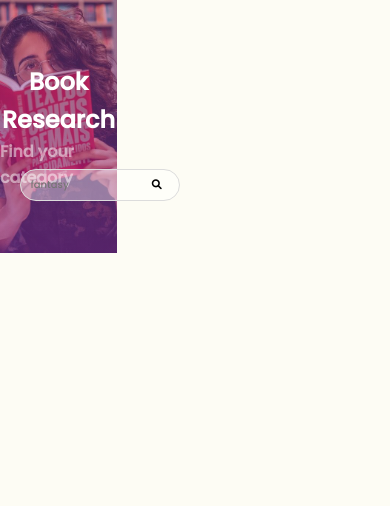
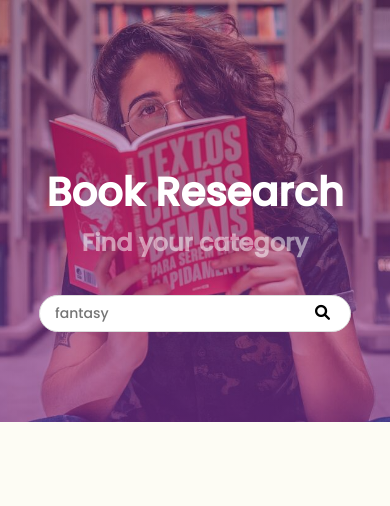
Before and after one commit to MiraiTsukiGames/S2I-JS-Advanced, a website built with webpack: page src/index.html in a window 390 px wide. Built offline with nearby package versions, Linux system fonts and the light colour scheme.

Commit message:
css update

```diff
--- a/package.json
+++ b/package.json
@@ -21,7 +21,6 @@
     "clean-webpack-plugin": "^4.0.0",
     "css-loader": "^6.8.1",
     "dotenv-webpack": "^8.0.1",
-    "file-loader": "^6.2.0",
     "html-loader": "^4.2.0",
     "html-webpack-plugin": "^5.5.3",
     "style-loader": "^3.3.3",
--- a/src/css/stylesMobile.css
+++ b/src/css/stylesMobile.css
@@ -1,146 +1,146 @@
-@import url('https://fonts.googleapis.com/css2?family=Poppins:wght@500&display=swap');
+ @import url('https://fonts.googleapis.com/css2?family=Poppins:wght@500&display=swap');
 
-*{
-  box-sizing: border-box;
-  padding: 0;
-  margin: 0;
-  line-height: 1.6;
-  font-family: 'Poppins', sans-serif;
-}
 
-#bar:hover {
-    box-shadow: 1px 1px 8px 1px #dcdcdc;
+@media only screen and (max-width: 912px) {
+
+  * {
+    box-sizing: border-box;
+    padding: 0;
+    margin: 0;
+    line-height: 1.6;
+    font-family: 'Poppins', sans-serif;
   }
 
-  #bar:focus-within {
-    box-shadow: 1px 1px 8px 1px #dcdcdc;
-    outline:none;
+  body {
+    font-size: 14px;
+    overflow-x: hidden;
   }
 
- .description {
-   text-align: center;
-   line-height: 1.8;
-}
 
-html {
-  scroll-behavior: smooth;
-}
+  h1 {
+    font-size: 5rem;
+  }
 
-@media (max-width: 900px){
-  body {
-    font-size: 5px;
-    background-color: rgb(253, 252, 244);
-    overflow-x: hidden;
+  #bar {
+    max-width: 100%;
+    top: 32%;
+    left: 15%;
   }
-  h1 {
-    font-size: 1.5rem;
-    color: rgb(255, 255, 255);
-    text-align: center;
-    font-weight: bold;
+
+  #search-input {
+    height: 35px;
+    max-width: 100%;
+    font-size: 14px;
   }
 
   header {
-      height:  30vh;
-      width: 30%;
-      background: linear-gradient(rgba(141, 39, 174, 0.3), rgba(141, 39, 174, 0.5)), url('../img/library-img.jpg') center/cover no-repeat;
-      display: flex;
-      flex-direction: column;
-      justify-content: center;
-      align-items: center;
+    height: 50vh;
   }
 
-  .container {
-    max-width: 800px;
+  h2 {
+    font-size: 2rem;
+  }
+
+  h3 {
+    font-size: 1.5rem;
   }
 
   #book-list {
-    color: black;
-    opacity: 1;
-    margin-bottom: 50px;
-    text-align: center;
-    display: flex;
-    flex-direction: column;
-    align-items: center;
-    justify-content: center;
-
-  }
-
-  #bar {
-    margin: 0 auto;
-    width:160px;
-    border-radius:30px;
-    border:1px solid #dcdcdc;
-    background-color: rgba(255, 255, 255, 0.404);
-      position: absolute;
-      top: 20%;
-      left: 5%;
-
-  }
-
-  #search-input {
-    height:30px;
-    border:none;
-    width:120px;
-    font-size:10px;
-    outline: none;
-    background-color: rgba(255, 255, 255, 0);
-    border-radius:30px;
-    margin-left: 10px;
-    }
-
-
-  .fa-sharp {
-    font-size: 10px;
-    height:20px;
-    position:relative;
-    top: 0;
-    left: 0px;
-    color: black;
-  }
-  #search-button {
-    background-color: transparent;
-    border: none;
-  }
-
-  #search-button:hover {
-    cursor: pointer;
-    color: blueviolet;
-  }
-
-  h2 {
-    color: white;
-    font-size: 1rem;
-    opacity: 0.5;
-  }
-
-  #books {
-    padding-top: 100px;
-    padding-bottom: 100px;
     display: flex;
     flex-direction: column;
     justify-content: center;
     align-items: center;
-    max-width: 150px;
-    margin-left: 3%;
 
   }
 
-  h3 {
-    font-size: 0.5rem;
+  .bookCard {
+    padding: 2em;
+    max-width: 80%;
   }
 
- .container-description {
-    max-width: 200px;
-    font-size: 5px;
+  .container-description {
+    max-width: 100%;
+  }
+
+  .description {
+    text-align: center;
+    line-height: 1.8;
+ }
 }
 
-.bookCard {
-text-align: center;
-padding: 5px;
-border: 1px solid black;
-background-color: rgb(233, 233, 233);
-border-radius: 5px;
-}
+@media only screen and (max-width: 576px) {
+
+  * {
+    box-sizing: border-box;
+    padding: 0;
+    margin: 0;
+    line-height: 1.6;
+    font-family: 'Poppins', sans-serif;
+  }
+
+  body {
+    font-size: 8px;
+    overflow-x: hidden;
+  }
 
 
+  h1 {
+    font-size: 2.5rem;
+  }
+
+  #bar {
+    max-width: 80%;
+    top: 35%;
+    left: 10%;
+  }
+
+  #search-input {
+    height: 35px;
+    max-width: 80%;
+    font-size: 14px;
+  }
+
+  header {
+    height: 50vh;
+  }
+
+  h2 {
+    font-size: 1.5rem;
+  }
+
+  h3 {
+    font-size: 1rem;
+  }
+
+  #book-list {
+    display: flex;
+    flex-direction: column;
+    justify-content: center;
+    align-items: center;
+
+  }
+
+  .bookCard {
+    padding: 1em;
+    max-width: 80%;
+  }
+
+  .container-description {
+    max-width: 100%;
+  }
+
+  .description {
+    text-align: center;
+    line-height: 1.8;
+ }
+
+
+ .fa-sharp {
+  font-size: 15px;
+  height: 15px;
+  position:relative;
+  top: 0;
+  left: 10px;
+  color: black;
 }
+}
--- a/src/index.html
+++ b/src/index.html
@@ -7,7 +7,7 @@
         <link rel="preconnect" href="https://fonts.googleapis.com">
         <link rel="preconnect" href="https://fonts.gstatic.com" crossorigin>
         <link href="https://fonts.googleapis.com/css2?family=Poppins:wght@500&display=swap" rel="stylesheet">
-        <link rel="icon" href="./img/favicon.ico">
+        <link rel="icon" href="./img/favicon.png">
   <title>BookResearch</title>
 </head>
 <body>
--- a/webpack.config.js
+++ b/webpack.config.js
@@ -10,8 +10,7 @@ module.exports = {
   entry: {
       index: './src/js/index.js',
       book: './src/js/book.js',
-      api: './src/js/api.js',
-      bookDescription: './src/js/bookDescription.js'
+      api: './src/js/api.js'
   },
   output: {
       path: path.resolve(__dirname, 'dist'),
@@ -51,16 +50,7 @@ module.exports = {
                   }
               },
           },
-          {
-            test: /favicon\.ico$/,
-            use: {
-                loader: 'file-loader',
-                options: {
-                    name: 'favicon.ico',
-                    outputPath: './img'
-                }
-            }
-          }
+
         ]
     },
   plugins: [
```
Also changed, not shown: src/img/favicon.png (renamed from src/img/favicon.ico), 1 other file.
